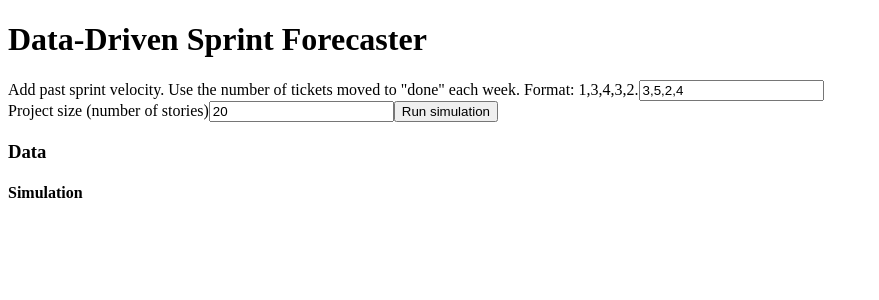
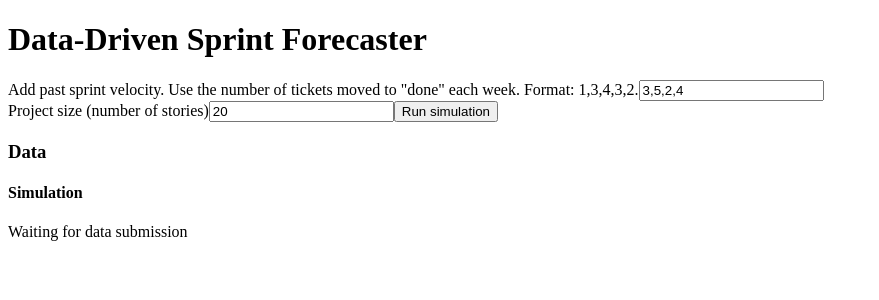
Before and after one commit to ZakLaughton/monte-carlo-forecaster, a React (Vite) app: page / in a window 1280 px wide. Shown: the top 300 px of the page, without its empty margins (0-879 px from the left). Built offline with nearby package versions, Linux system fonts and the light colour scheme.

Commit message:
abstracted simulation results component

```diff
--- a/src/App.tsx
+++ b/src/App.tsx
@@ -2,6 +2,7 @@ import { useState } from "react";
 import "./App.css";
 import { SimulationForm } from "./components/simulation-form";
 import { simulateDeliveryWeeks } from "./utils/monte-carlo";
+import { ForecastResults } from "./components/forecast-results";
 
 function App() {
   const [simulationResults, setSimulationResults] = useState<number[]>([]);
@@ -21,11 +22,7 @@ function App() {
       <h1>Data-Driven Sprint Forecaster</h1>
       <SimulationForm onRun={runSimulation} />
 
-      <div>
-        <h3>Data</h3>
-        <h4>Simulation</h4>
-        {simulationResults.join(", ")}
-      </div>
+      <ForecastResults data={simulationResults} />
     </div>
   );
 }
--- /dev/null
+++ b/src/components/forecast-results.tsx
@@ -0,0 +1,17 @@
+type ForecastResultsProps = {
+  data: number[];
+};
+
+export const ForecastResults = ({ data }: ForecastResultsProps) => {
+  return (
+    <div>
+      <h3>Data</h3>
+      <h4>Simulation</h4>
+      {data.length === 0 || !data ? (
+        <p>Waiting for data submission</p>
+      ) : (
+        data.join(", ")
+      )}
+    </div>
+  );
+};
```
